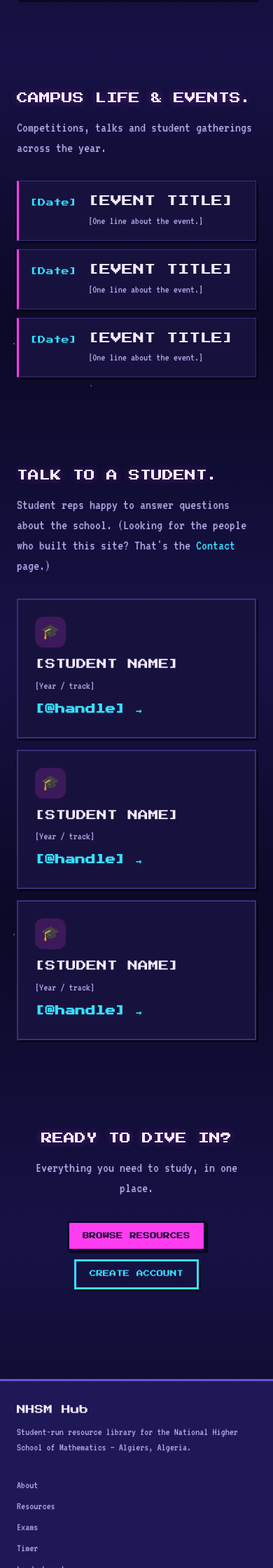
After one commit to Azzouz-billel/nhsm-website, a Django app: page /about/ in a window 390 px wide. The commit adds this page. Shown: the part 2915-5155 px from the top of the page at 70% size. Run offline with Django 5.2, Linux system fonts and the light colour scheme.

Commit message:
feat(about): school intro page, "More" nav dropdown, Exams→Resources note
Add an /about/ page introducing NHSM to newcomers — intro + facts,
fields (from Speciality choices), and placeholder sections for faculty,
a podcast video embed, campus events, and student reps (all bracketed
for the owner to fill in). It's on the sitemap and in the footer.

The nav was carrying 9–10 items; adding About would crowd it further, so
group the secondary links (Requests, About, Contact, and Upload/Review/
Admin when signed in) under a single "More ▾" dropdown. Daily-use items
(Home, Resources, Exams, Timer, Leaderboard) stay top-level. The dropdown
opens on click, closes on outside-click/Escape, and flattens into the
mobile hamburger.

Also add a note on the Exams page pointing readers to the Resources
library, and delete four unused images (one was a watermarked stock file).

Co-Authored-By: Claude Opus 4.8 <noreply@anthropic.com>

```diff
--- a/apps/resources/urls.py
+++ b/apps/resources/urls.py
@@ -7,5 +7,6 @@ urlpatterns = [
     path("resources/", views.resource_library, name="resource_library"),
     path("resources/upload/", views.upload_resource, name="resource_upload"),
     path("annales/", views.annales, name="annales"),
+    path("about/", views.about, name="about"),
     path("contact/", views.contact, name="contact"),
 ]
--- a/apps/resources/views.py
+++ b/apps/resources/views.py
@@ -29,6 +29,11 @@ def home(request):
         "redotpay_url": settings.REDOTPAY_DONATION_URL,
     }
     return render(request, "home.html", context)
+
+
+def about(request):
+    """Intro to NHSM for newcomers: fields, faculty, campus life, student reps."""
+    return render(request, "about.html", {"specialities": Speciality.choices})
 
 
 def contact(request):
--- a/config/sitemaps.py
+++ b/config/sitemaps.py
@@ -11,6 +11,7 @@ class StaticViewSitemap(sitemaps.Sitemap):
     def items(self):
         return [
             "home",
+            "about",
             "resource_library",
             "annales",
             "timer",
--- a/static/css/main.css
+++ b/static/css/main.css
@@ -663,6 +701,71 @@ img { max-width: 100%; display: block; }
   gap: var(--space-3);
   justify-content: center;
 }
+
+/* -------------------------------------------------------- info note / callout */
+.info-note {
+  display: flex;
+  gap: var(--space-2);
+  align-items: baseline;
+  background: var(--surface-2);
+  border: 1px solid var(--border);
+  border-left: 3px solid var(--accent);
+  padding: var(--space-3) var(--space-4);
+  color: var(--text-muted);
+  font-size: 0.95rem;
+  margin-top: var(--space-4);
+}
+.info-note a { font-weight: 600; }
+
+/* ----------------------------------------------------------------- about page */
+.about-facts {
+  display: flex;
+  flex-wrap: wrap;
+  gap: var(--space-2);
+  margin-top: var(--space-4);
+}
+
+.video-embed {
+  position: relative;
+  aspect-ratio: 16 / 9;
+  width: 100%;
+  max-width: 720px;
+  display: grid;
+  place-items: center;
+  text-align: center;
+  padding: var(--space-5);
+  color: var(--text-muted);
+  background: var(--surface);
+  border: 1px solid var(--border-strong);
+  box-shadow: var(--shadow-sm);
+}
+.video-embed iframe {
+  position: absolute;
+  inset: 0;
+  width: 100%;
+  height: 100%;
+  border: 0;
+}
+
+.event-list { display: flex; flex-direction: column; gap: var(--space-3); }
+.event-item {
+  display: flex;
+  gap: var(--space-4);
+  align-items: baseline;
+  background: var(--surface);
+  border: 1px solid var(--border);
+  border-left: 3px solid var(--brand);
+  padding: var(--space-4);
+  box-shadow: var(--shadow-sm);
+}
+.event-item .when {
+  font-family: var(--font-display);
+  font-size: 0.7rem;
+  color: var(--accent);
+  white-space: nowrap;
+}
+.event-item h3 { margin: 0 0 var(--space-1); font-size: 1rem; }
+.event-item p { margin: 0; color: var(--text-muted); font-size: 0.95rem; }
 
 /* ------------------------------------------------------------------ messages */
 .messages { margin-bottom: var(--space-5); }
--- a/static/js/app.js
+++ b/static/js/app.js
@@ -9,6 +9,29 @@
     toggle.addEventListener("click", function () {
       var open = links.classList.toggle("open");
       toggle.setAttribute("aria-expanded", String(open));
+    });
+  }
+
+  // "More" nav dropdown: click to open, close on outside click or Escape.
+  var dropdown = document.querySelector("[data-dropdown]");
+  var dropdownToggle = document.querySelector("[data-dropdown-toggle]");
+  if (dropdown && dropdownToggle) {
+    var setDropdown = function (open) {
+      dropdown.classList.toggle("open", open);
+      dropdownToggle.setAttribute("aria-expanded", String(open));
+    };
+    dropdownToggle.addEventListener("click", function (e) {
+      e.stopPropagation();
+      setDropdown(!dropdown.classList.contains("open"));
+    });
+    document.addEventListener("click", function (e) {
+      if (!dropdown.contains(e.target)) setDropdown(false);
+    });
+    document.addEventListener("keydown", function (e) {
+      if (e.key === "Escape" && dropdown.classList.contains("open")) {
+        setDropdown(false);
+        dropdownToggle.focus();
+      }
     });
   }
 
--- /dev/null
+++ b/templates/about.html
@@ -0,0 +1,173 @@
+{% extends "base.html" %}
+{# TODO(owner): replace every [bracketed] placeholder below with real content —
+   founding year, professor names, event titles/dates, student reps, and the
+   podcast video embed URL. Nothing here is real data yet. #}
+
+{% block title %}About the School — NHSM Hub{% endblock %}
+{% block description %}An introduction to the National Higher School of Mathematics (NHSM), Algiers — its fields, faculty, campus life and student community.{% endblock %}
+
+{% block content %}
+<section class="section">
+  <div class="container">
+    <div class="section-head">
+      <p class="eyebrow">About the school</p>
+      <h2>The National Higher School of Mathematics.</h2>
+      <p class="muted">NHSM is a grande école in Algiers dedicated to pure and applied
+        mathematics. Students spend their first years on a shared mathematical core,
+        then specialise in an advanced track. This page is a quick introduction for
+        newcomers — the fields, the people, and life on campus.</p>
+      <div class="about-facts">
+        <span class="badge">📅 Founded [year]</span>
+        <span class="badge">📍 Algiers, Algeria</span>
+        <span class="badge">🎓 Grande école · mathematics</span>
+      </div>
+    </div>
+  </div>
+</section>
+
+<section class="section" id="fields">
+  <div class="container">
+    <div class="section-head">
+      <h2>Fields &amp; specialities.</h2>
+      <p class="muted">The first cycle (S1–S6) is a common mathematical core.
+        Specialities open in the advanced years:</p>
+    </div>
+    <div class="feature-grid">
+      {% for value, label in specialities %}
+        <article class="feature-card">
+          <div class="icon" aria-hidden="true">
+            {% if value == 'cryptology' %}🔐{% elif value == 'modeling' %}📐{% elif value == 'data_science' %}📊{% elif value == 'imm' %}🌍{% else %}✳️{% endif %}
+          </div>
+          <h3>{{ label }}</h3>
+          <p>
+            {% if value == 'cryptology' %}Codes, ciphers and the number theory that secures modern communication.
+            {% elif value == 'modeling' %}Mathematical modelling of real-world systems — from physics to finance.
+            {% elif value == 'data_science' %}Statistics, machine learning and the mathematics behind data at scale.
+            {% elif value == 'imm' %}International Mathematics Master — an English-taught, research-oriented track.
+            {% else %}[Short description of the {{ label }} track.]{% endif %}
+          </p>
+        </article>
+      {% endfor %}
+    </div>
+  </div>
+</section>
+
+<section class="section" id="faculty">
+  <div class="container">
+    <div class="section-head">
+      <h2>Professors you'll learn from.</h2>
+      <p class="muted">A few of the people who make the school what it is.</p>
+    </div>
+    <div class="feature-grid">
+      <article class="feature-card">
+        <div class="icon" aria-hidden="true">👨‍🏫</div>
+        <h3>[Professor name]</h3>
+        <p>[Module or field they teach — a one-line note.]</p>
+      </article>
+      <article class="feature-card">
+        <div class="icon" aria-hidden="true">👩‍🏫</div>
+        <h3>[Professor name]</h3>
+        <p>[Module or field they teach — a one-line note.]</p>
+      </article>
+      <article class="feature-card">
+        <div class="icon" aria-hidden="true">👨‍🏫</div>
+        <h3>[Professor name]</h3>
+        <p>[Module or field they teach — a one-line note.]</p>
+      </article>
+    </div>
+  </div>
+</section>
+
+<section class="section" id="podcast">
+  <div class="container">
+    <div class="section-head">
+      <h2>Hear about NHSM.</h2>
+      <p class="muted">A short podcast / video introducing the school and student life.</p>
+    </div>
+    <div class="video-embed">
+      {# Paste the YouTube embed here, e.g.
+         <iframe src="https://www.youtube.com/embed/VIDEO_ID" title="About NHSM"
+                 allow="accelerometer; autoplay; clipboard-write; encrypted-media; gyroscope; picture-in-picture"
+                 allowfullscreen loading="lazy"></iframe> #}
+      <p>🎬 Video coming soon — [paste your YouTube embed here].</p>
+    </div>
+  </div>
+</section>
+
+<section class="section" id="events">
+  <div class="container">
+    <div class="section-head">
+      <h2>Campus life &amp; events.</h2>
+      <p class="muted">Competitions, talks and student gatherings across the year.</p>
+    </div>
+    <div class="event-list">
+      <div class="event-item">
+        <span class="when">[Date]</span>
+        <div>
+          <h3>[Event title]</h3>
+          <p>[One line about the event.]</p>
+        </div>
+      </div>
+      <div class="event-item">
+        <span class="when">[Date]</span>
+        <div>
+          <h3>[Event title]</h3>
+          <p>[One line about the event.]</p>
+        </div>
+      </div>
+      <div class="event-item">
+        <span class="when">[Date]</span>
+        <div>
+          <h3>[Event title]</h3>
+          <p>[One line about the event.]</p>
+        </div>
+      </div>
+    </div>
+  </div>
+</section>
+
+<section class="section" id="students">
+  <div class="container">
+    <div class="section-head">
+      <h2>Talk to a student.</h2>
+      <p class="muted">Student reps happy to answer questions about the school. (Looking
+        for the people who built this site? That's the <a href="{% url 'contact' %}">Contact</a> page.)</p>
+    </div>
+    <div class="feature-grid">
+      <article class="feature-card">
+        <div class="icon" aria-hidden="true">🎓</div>
+        <h3>[Student name]</h3>
+        <p>[Year / track]</p>
+        <a class="card-link" href="[https://... or mailto:...]">[@handle] →</a>
+      </article>
+      <article class="feature-card">
+        <div class="icon" aria-hidden="true">🎓</div>
+        <h3>[Student name]</h3>
+        <p>[Year / track]</p>
+        <a class="card-link" href="[https://... or mailto:...]">[@handle] →</a>
+      </article>
+      <article class="feature-card">
+        <div class="icon" aria-hidden="true">🎓</div>
+        <h3>[Student name]</h3>
+        <p>[Year / track]</p>
+        <a class="card-link" href="[https://... or mailto:...]">[@handle] →</a>
+      </article>
+    </div>
+  </div>
+</section>
+
+<section class="section">
+  <div class="container">
+    <div class="section-head section-head--center">
+      <h2>Ready to dive in?</h2>
+      <p class="muted">Everything you need to study, in one place.</p>
+    </div>
+    <div class="hero-actions" style="justify-content:center;">
+      <a class="btn btn-primary" href="{% url 'resource_library' %}">Browse Resources</a>
+      {% if not user.is_authenticated %}
+        <a class="btn btn-ghost" href="{% url 'register' %}">Create Account</a>
+      {% endif %}
+    </div>
+  </div>
+</section>
+{% endblock %}
--- a/templates/base.html
+++ b/templates/base.html
@@ -62,16 +62,27 @@
         <li><a href="{% url 'annales' %}" {% if request.resolver_match.url_name == 'annales' %}class="active"{% endif %}>Exams</a></li>
         <li><a href="{% url 'timer' %}" {% if request.resolver_match.url_name == 'timer' %}class="active"{% endif %}>Timer</a></li>
         <li><a href="{% url 'leaderboard' %}" {% if request.resolver_match.url_name == 'leaderboard' %}class="active"{% endif %}>Leaderboard</a></li>
+
+        <li class="nav-dropdown" data-dropdown>
+          <button type="button" class="nav-dropdown-toggle" data-dropdown-toggle
+                  aria-haspopup="true" aria-expanded="false">More <span class="caret" aria-hidden="true">▾</span></button>
+          <ul class="nav-dropdown-menu" data-dropdown-menu>
             <li><a href="{% url 'request_board' %}" {% if request.resolver_match.url_name == 'request_board' %}class="active"{% endif %}>Requests</a></li>
+            <li><a href="{% url 'about' %}" {% if request.resolver_match.url_name == 'about' %}class="active"{% endif %}>About</a></li>
             <li><a href="{% url 'contact' %}" {% if request.resolver_match.url_name == 'contact' %}class="active"{% endif %}>Contact</a></li>
             {% if user.is_authenticated %}
-          <li><a href="{% url 'resource_upload' %}">Upload</a></li>
+              <li><a href="{% url 'resource_upload' %}" {% if request.resolver_match.url_name == 'resource_upload' %}class="active"{% endif %}>Upload</a></li>
               {% if user.is_approver %}
                 <li><a href="{% url 'moderation_queue' %}" {% if request.resolver_match.url_name == 'moderation_queue' %}class="active"{% endif %}>Review</a></li>
               {% endif %}
               {% if user.is_admin %}
                 <li><a href="{% url 'manage_dashboard' %}" {% if 'manage' in request.path %}class="active"{% endif %}>Admin</a></li>
               {% endif %}
+            {% endif %}
+          </ul>
+        </li>
+
+        {% if user.is_authenticated %}
           <li><a href="{% url 'profile' %}" {% if request.resolver_match.url_name == 'profile' %}class="active"{% endif %}>{{ user.board_name }}</a></li>
           <li>
             <form method="post" action="{% url 'logout' %}" class="logout-form">
@@ -118,6 +129,7 @@
         <p class="muted">Student-run resource library for the National Higher School of Mathematics — Algiers, Algeria.</p>
       </div>
       <nav class="footer-links" aria-label="Footer">
+        <a href="{% url 'about' %}">About</a>
         <a href="{% url 'resource_library' %}">Resources</a>
         <a href="{% url 'annales' %}">Exams</a>
         <a href="{% url 'timer' %}">Timer</a>
```
Also changed, not shown: other parts of static/css/main.css (+51 -0 lines), apps/resources/tests.py (+28 -0 lines), templates/resources/annales.html (+7 -0 lines), static/img/3.png (deleted), static/img/4.png (deleted), static/img/mvp.jpg (deleted), static/img/school.png (deleted). Lines whose indentation alone changed are shown as unchanged.
